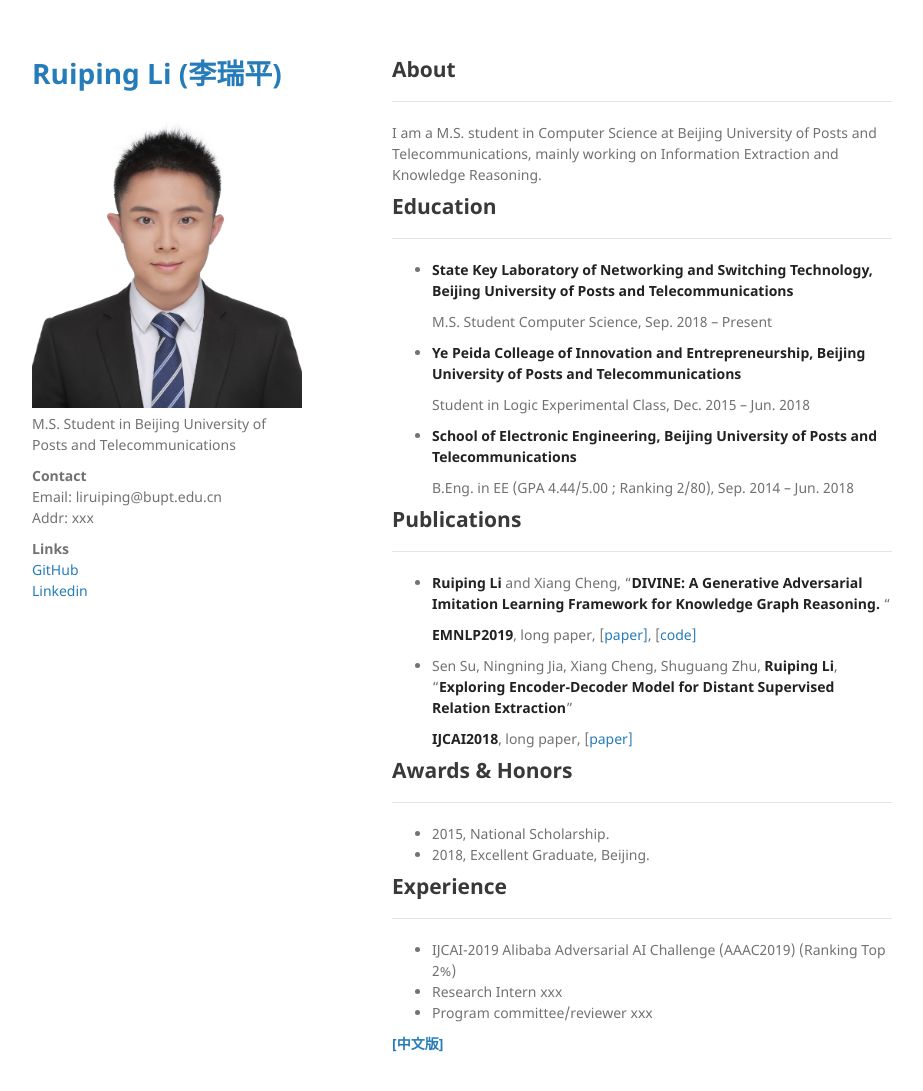
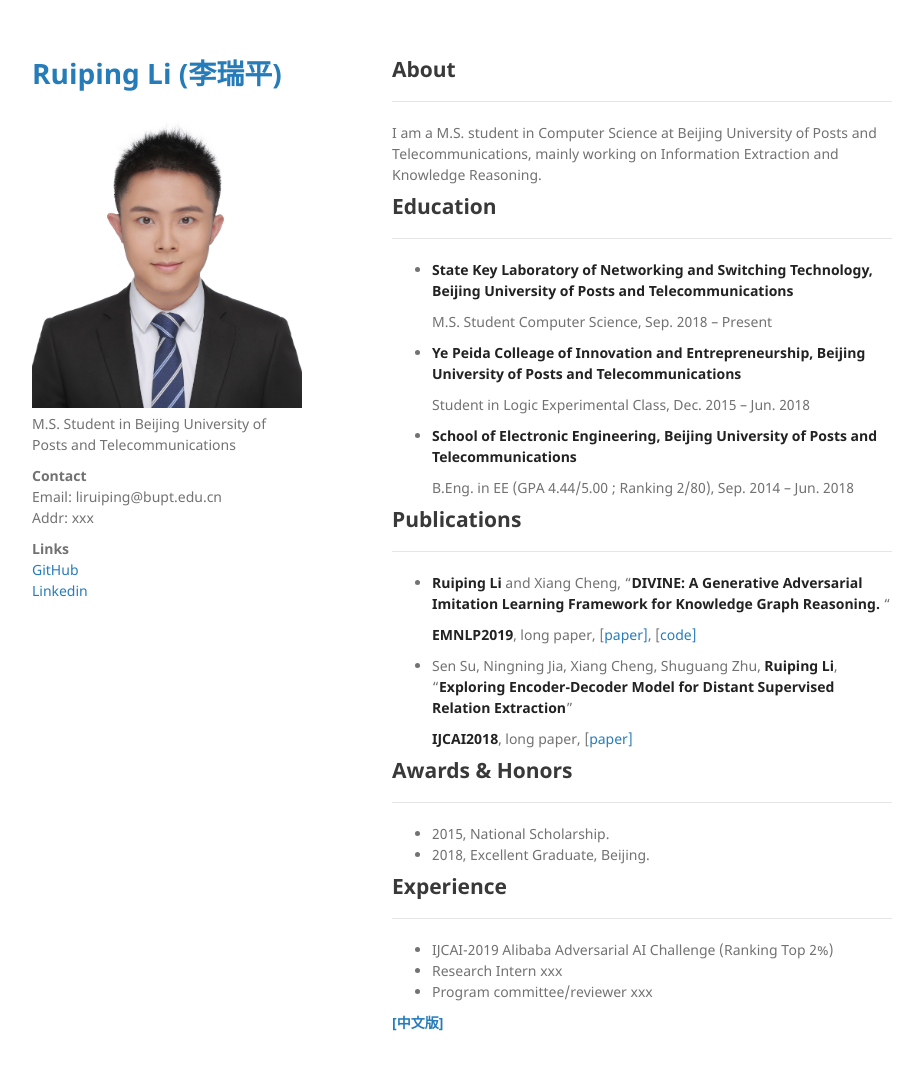
Before and after one commit to Ruiping-Li/Ruiping-Li.github.io, a Jekyll site: the page built from index.md, in a window 1280 px wide and 1124 px high. Shown: the top 1091 px of the window, without its empty margins (178-1101 px from the left). Built offline with Jekyll 4.4.1, drawn with Linux system fonts in a browser that asks for light colours; our own code applies the rules of GitHub Pages for plain Markdown files.

Commit message:
Update index.md

```diff
--- a/index.md
+++ b/index.md
@@ -42,7 +42,7 @@ I am a M.S. student in Computer Science at Beijing University of Posts and Telec
 ##  Experience
 ------
 
-- IJCAI-2019 Alibaba Adversarial AI Challenge (AAAC2019) (Ranking Top 2%)
+- IJCAI-2019 Alibaba Adversarial AI Challenge (Ranking Top 2%)
 - Research Intern xxx
 - Program committee/reviewer xxx
 
```
